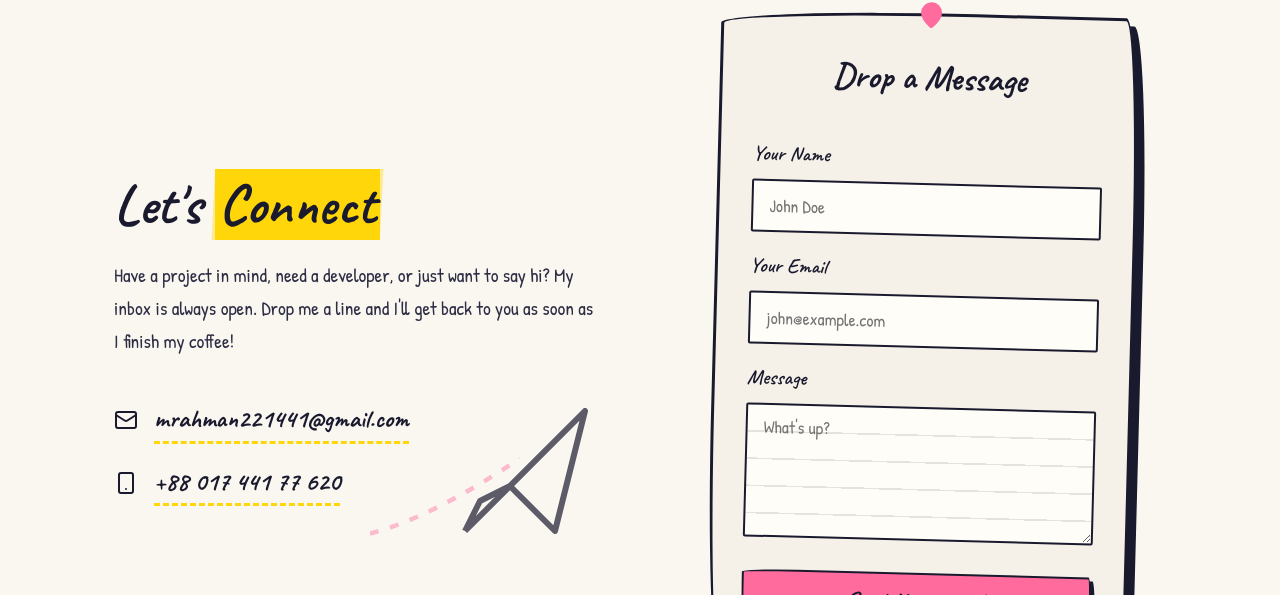
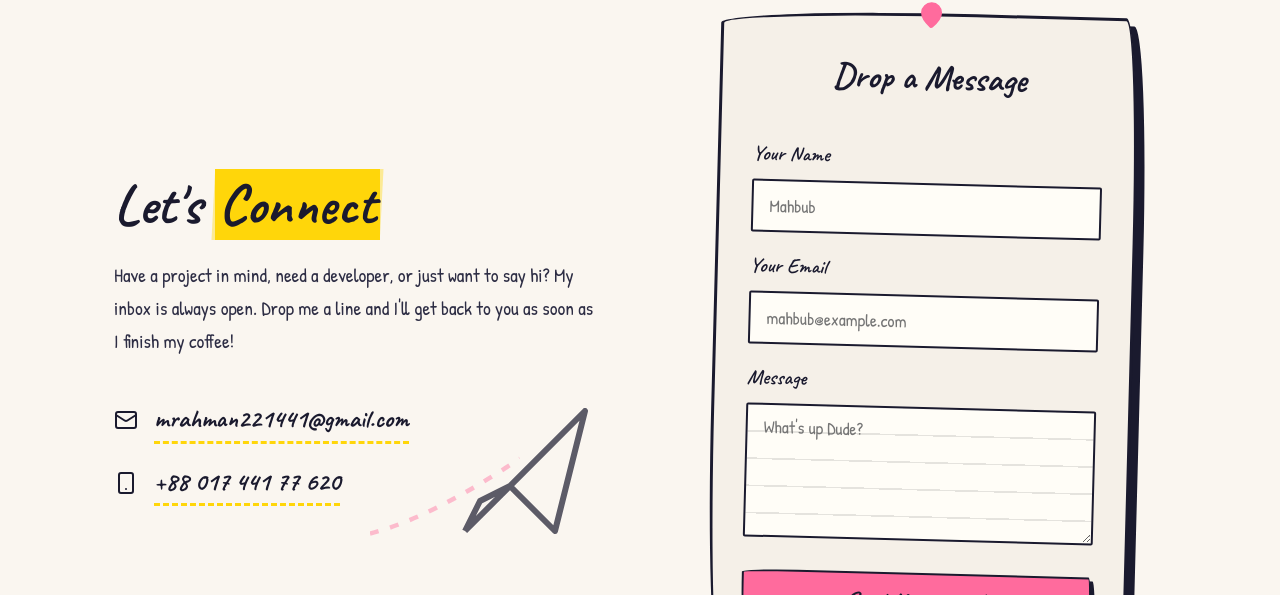
Before and after one commit to Maahhbuub/Mahbub-Doodle, a React (Vite) app: page / in a window 1280 px wide. Shown: the part 6272-6867 px from the top of the page. Built offline with nearby package versions, Linux system fonts and the light colour scheme.

Commit message:
refactor(contact): remove bad smells

```diff
--- a/src/components/Contact/Contact.jsx
+++ b/src/components/Contact/Contact.jsx
@@ -75,17 +75,17 @@ export default function Contact() {
 
               <div className={styles.inputGroup}>
                 <label htmlFor="name" className={styles.label}>Your Name</label>
-                <input type="text" name="user_name" id="name" required className={styles.input} placeholder="John Doe" />
+                <input type="text" name="user_name" id="name" required className={styles.input} placeholder="Mahbub" />
               </div>
 
               <div className={styles.inputGroup}>
                 <label htmlFor="email" className={styles.label}>Your Email</label>
-                <input type="email" name="user_email" id="email" required className={styles.input} placeholder="john@example.com" />
+                <input type="email" name="user_email" id="email" required className={styles.input} placeholder="mahbub@example.com" />
               </div>
 
               <div className={styles.inputGroup}>
                 <label htmlFor="message" className={styles.label}>Message</label>
-                <textarea id="message" name="message" rows="4" required className={styles.textarea} placeholder="What's up?"></textarea>
+                <textarea id="message" name="message" rows="4" required className={styles.textarea} placeholder="What's up Dude?"></textarea>
               </div>
 
               {status && <p className={styles.statusMsg} style={{ color: 'var(--ink)', fontWeight: 'bold', marginBottom: '10px' }}>{status}</p>}
```
